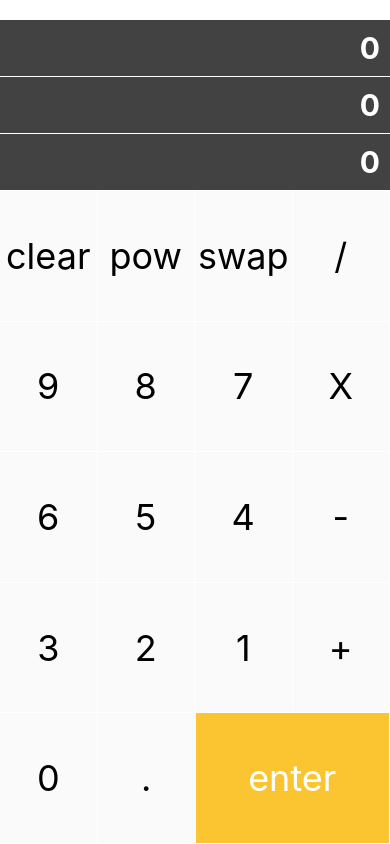
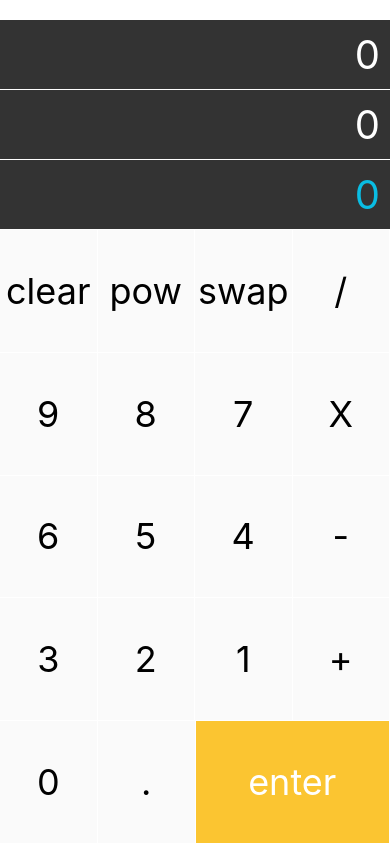
Before and after one commit to onoya/calculator, a React Native app: screen / in a window 390 px wide. Built offline with nearby package versions, Linux system fonts and the light colour scheme.

Commit message:
Implement operations

```diff
--- a/Main.js
+++ b/Main.js
@@ -4,7 +4,16 @@ import { StyleSheet, Text, View } from 'react-native';
 import { connect } from 'react-redux';
 import { bindActionCreators } from 'redux';
 import Button from './Button';
-import { pressNum, enter } from './actions';
+import { pressNum, enter, operation } from './actions';
+
+const baseNumber = {
+  backgroundColor: '#333',
+  textAlign: 'right',
+  padding: 10,
+  fontSize: 40,
+  borderBottomWidth: 1,
+  borderColor: 'white',
+};
 
 const styles = StyleSheet.create({
   container: {
@@ -16,15 +25,17 @@ const styles = StyleSheet.create({
   bottom: {
     flex: 1,
   },
-  number: {
+  append: {
+    ...baseNumber,
     color: 'white',
-    backgroundColor: '#424242',
-    textAlign: 'right',
-    padding: 10,
-    fontSize: 30,
-    fontWeight: 'bold',
-    borderBottomWidth: 1,
-    borderColor: 'white',
+  },
+  replace: {
+    ...baseNumber,
+    color: '#0abde3',
+  },
+  push: {
+    ...baseNumber,
+    color: '#fbc531',
   },
   row: {
     flex: 1,
@@ -34,41 +45,46 @@ const styles = StyleSheet.create({
   },
 });
 
-const Main = ({ calculatorState: { stack, inputState }, pressNumber, enterAction }) => (
+const Main = ({
+  calculatorState: { stack, inputState },
+  pressNumber,
+  enterAction,
+  operationAction,
+}) => (
   <View style={styles.container}>
     <View style={styles.top}>
-      <Text style={styles.number}>{stack[2] || 0}</Text>
-      <Text style={styles.number}>{stack[1] || 0}</Text>
-      <Text style={styles.number}>{stack[0] || 0}</Text>
+      <Text style={styles.append}>{stack[2] || 0}</Text>
+      <Text style={styles.append}>{stack[1] || 0}</Text>
+      <Text style={styles[inputState]}>{stack[0] || 0}</Text>
     </View>
     <View style={styles.bottom}>
       <View style={styles.row}>
         <Button text="clear" />
-        <Button text="pow" />
+        <Button text="pow" onPress={operationAction} />
         <Button text="swap" />
-        <Button text="/" />
+        <Button text="/" onPress={operationAction} />
       </View>
       <View style={styles.row}>
         <Button text="9" onPress={pressNumber} />
         <Button text="8" onPress={pressNumber} />
         <Button text="7" onPress={pressNumber} />
-        <Button text="X" />
+        <Button text="X" onPress={operationAction} />
       </View>
       <View style={styles.row}>
         <Button text="6" onPress={pressNumber} />
         <Button text="5" onPress={pressNumber} />
         <Button text="4" onPress={pressNumber} />
-        <Button text="-" />
+        <Button text="-" onPress={operationAction} />
       </View>
       <View style={styles.row}>
         <Button text="3" onPress={pressNumber} />
         <Button text="2" onPress={pressNumber} />
         <Button text="1" onPress={pressNumber} />
-        <Button text="+" />
+        <Button text="+" onPress={operationAction} />
       </View>
       <View style={styles.row}>
         <Button text="0" onPress={pressNumber} />
-        <Button text="." />
+        <Button text="." onPress={pressNumber} />
         <Button text="enter" special onPress={enterAction} />
       </View>
     </View>
@@ -82,6 +98,7 @@ Main.propTypes = {
   }).isRequired,
   pressNumber: PropTypes.func.isRequired,
   enterAction: PropTypes.func.isRequired,
+  operationAction: PropTypes.func.isRequired,
 };
 
 const mapStateToProps = state => ({
@@ -92,6 +109,7 @@ const mapDispatchToProps = dispatch => bindActionCreators(
   {
     pressNumber: pressNum,
     enterAction: enter,
+    operationAction: operation,
   },
   dispatch,
 );
--- a/actions.js
+++ b/actions.js
@@ -1,5 +1,6 @@
 export const PRESS_NUM = 'PRESS_NUM';
 export const ENTER = 'ENTER';
+export const OPERATION = 'OPERATION';
 
 export const pressNum = n => ({
   type: PRESS_NUM,
@@ -9,3 +10,8 @@ export const pressNum = n => ({
 export const enter = () => ({
   type: ENTER,
 });
+
+export const operation = op => ({
+  type: OPERATION,
+  payload: op,
+});
--- a/reducer.js
+++ b/reducer.js
@@ -1,12 +1,41 @@
-import { PRESS_NUM, ENTER } from './actions';
+import { PRESS_NUM, ENTER, OPERATION } from './actions';
 
 const initialState = {
   stack: [],
   inputState: 'replace',
 };
 
+const doOperation = (x, y, op) => {
+  const a = parseFloat(x);
+  const b = parseFloat(y);
+  switch (op) {
+    case 'pow':
+      return b ** a;
+    case '+':
+      return b + a;
+    case '-':
+      return b - a;
+    case 'X':
+      return b * a;
+    case '/':
+      return b / a;
+    default:
+      return 0;
+  }
+};
+
 export default (state = initialState, action) => {
   switch (action.type) {
+    case OPERATION:
+      return {
+        stack: [
+          `${doOperation(state.stack[0], state.stack[1], action.payload)}`,
+          ...state.stack.slice(2),
+        ],
+        inputState: 'push',
+      };
+
+      break;
     case ENTER:
       return {
         ...state,
@@ -28,6 +57,13 @@ export default (state = initialState, action) => {
           inputState: 'append',
         };
       }
+      if (state.inputState === 'push') {
+        return {
+          ...state,
+          stack: [action.payload, ...state.stack],
+          inputState: 'append',
+        };
+      }
       return state;
     default:
       return state;
```
